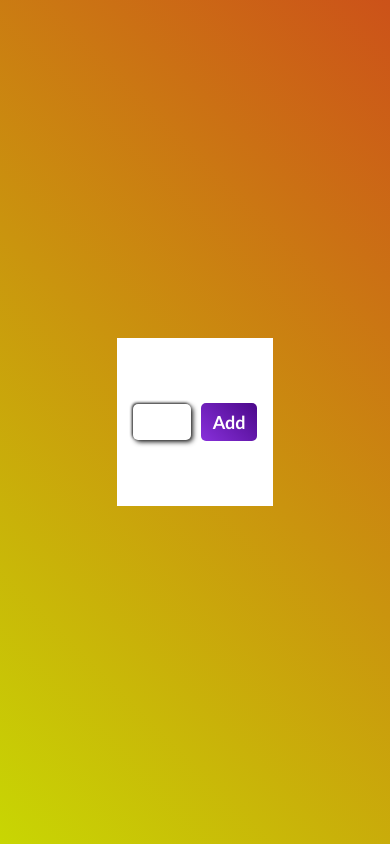
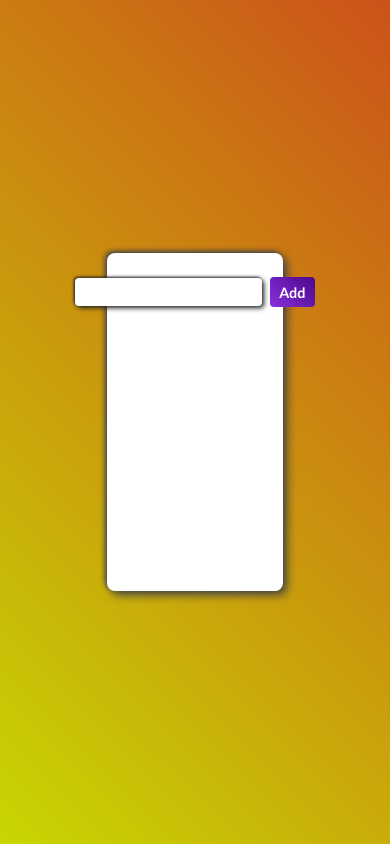
Before and after one commit to MohammadBorabadi0/TodoList, a React (Create React App) app: page / in a window 390 px wide. Built offline with nearby package versions, Linux system fonts and the light colour scheme.

Commit message:
create TodoForm

```diff
--- a/src/Components/TodoApp/TodoApp.module.css
+++ b/src/Components/TodoApp/TodoApp.module.css
@@ -1,15 +1,22 @@
 .todoApp {
+  min-height: 100vh;
   display: flex;
   justify-content: center;
   align-items: center;
-  min-height: 100vh;
+  flex-direction: column;
+  width: 50%;
 }
 
 .todo {
   background-color: #fff;
-  width: 40%;
-  min-height: 20vh;
-  display: flex;
-  justify-content: center;
-  align-items: center;
+  min-height: 40vh;
+  padding: 3rem;
+  border-radius: 1rem;
+  box-shadow: -2px -2px 5px #444, 4px 4px 10px #444;
 }
+
+@media (max-width: 768px) {
+  .todo {
+    width: 90%;
+  }
+}
--- a/src/Components/TodoForm/TodoForm.module.css
+++ b/src/Components/TodoForm/TodoForm.module.css
@@ -3,10 +3,11 @@
   display: flex;
   justify-content: center;
   align-items: center;
+  margin-bottom: 2rem;
 }
 
 .todoForm form {
-  width: 80%;
+  width: 30rem;
   display: flex;
   justify-content: center;
   align-items: center;
@@ -18,7 +19,7 @@
   box-shadow: -1px -1px 3px #222, 2px 2px 5px #222;
   margin-right: 1rem;
   padding: 0.7rem 0.4rem;
-  width: 50%;
+  width: 100rem;
   border-radius: 0.5rem;
 }
 
--- a/src/Components/TodoList/TodoList.js
+++ b/src/Components/TodoList/TodoList.js
@@ -1,11 +1,15 @@
-import React from 'react';
+import React from "react";
+
+// Context
+import { useTodo } from "../../Provider/TodoProvider";
+
+// Css
+import styles from "./TodoList.module.css";
 
 const TodoList = () => {
-    return (
-        <div>
+  const { todos } = useTodo();
 
-        </div>
-    );
+  return <div className={styles.todoItem}></div>;
 };
 
 export default TodoList;
--- a/src/Components/TodoList/TodoList.module.css
+++ b/src/Components/TodoList/TodoList.module.css
@@ -0,0 +1,3 @@
+.todoItem {
+  display: flex;
+}
--- a/src/Provider/TodoProvider.js
+++ b/src/Provider/TodoProvider.js
@@ -1,11 +1,14 @@
-import React, { createContext, useContext, useReducer, useState } from "react";
+import React, { createContext, useContext, useReducer } from "react";
 
 // Create Context
 const TodoContext = createContext();
 const TodoContextDispathcer = createContext();
 
 const initialState = {
-  todos: [],
+  todos: [
+    { id: 1, name: "React js", isComplete: false },
+    { id: 2, name: "Node js", isComplete: false },
+  ],
   counter: 0,
 };
 
--- a/src/index.css
+++ b/src/index.css
@@ -17,4 +17,13 @@ html {
   background: linear-gradient(45deg, rgb(200, 214, 3), rgb(204, 82, 25));
   height: 100vh;
   width: 100vw;
+  display: flex;
+  justify-content: center;
+  align-items: center;
 }
+
+@media (max-width: 768px) {
+  html {
+    font-size: 50%;
+  }
+}
```
